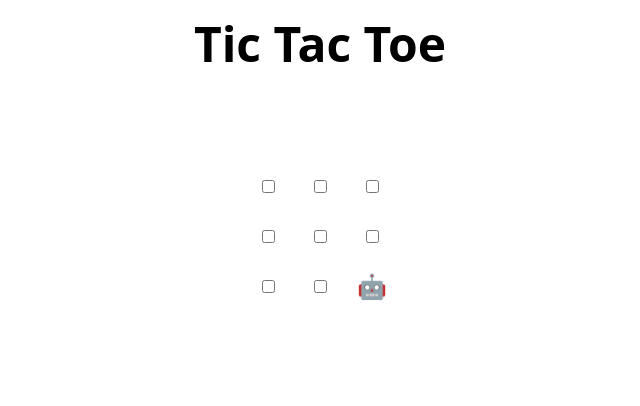
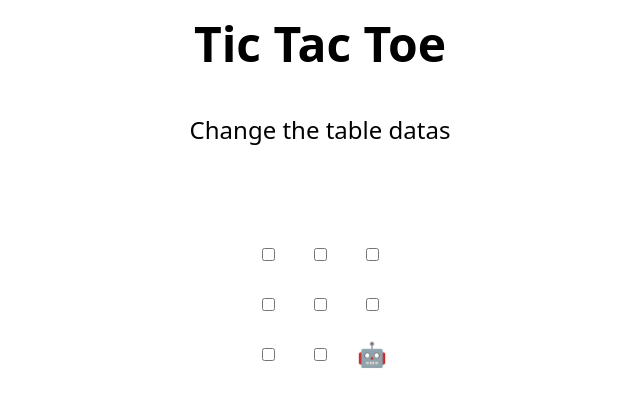
Before and after one commit to CAAbishek/skills-review-pull-requests, a plain HTML site: page index.html in a window 1280 px wide. Shown: the whole page, without its empty margins (320-960 px from the left). Drawn offline with Linux system fonts and the light colour scheme.

Commit message:
Update index.html
ok

```diff
--- a/index.html
+++ b/index.html
@@ -45,6 +45,7 @@
     <td><input type="checkbox" /></td>
     <td><input type="checkbox" /></td>
   </tr>
+  Change the table datas
 </table>
 
 <h2 hidden>Game over, refresh to play again 🧑‍💻 🤖!</h2>
```
